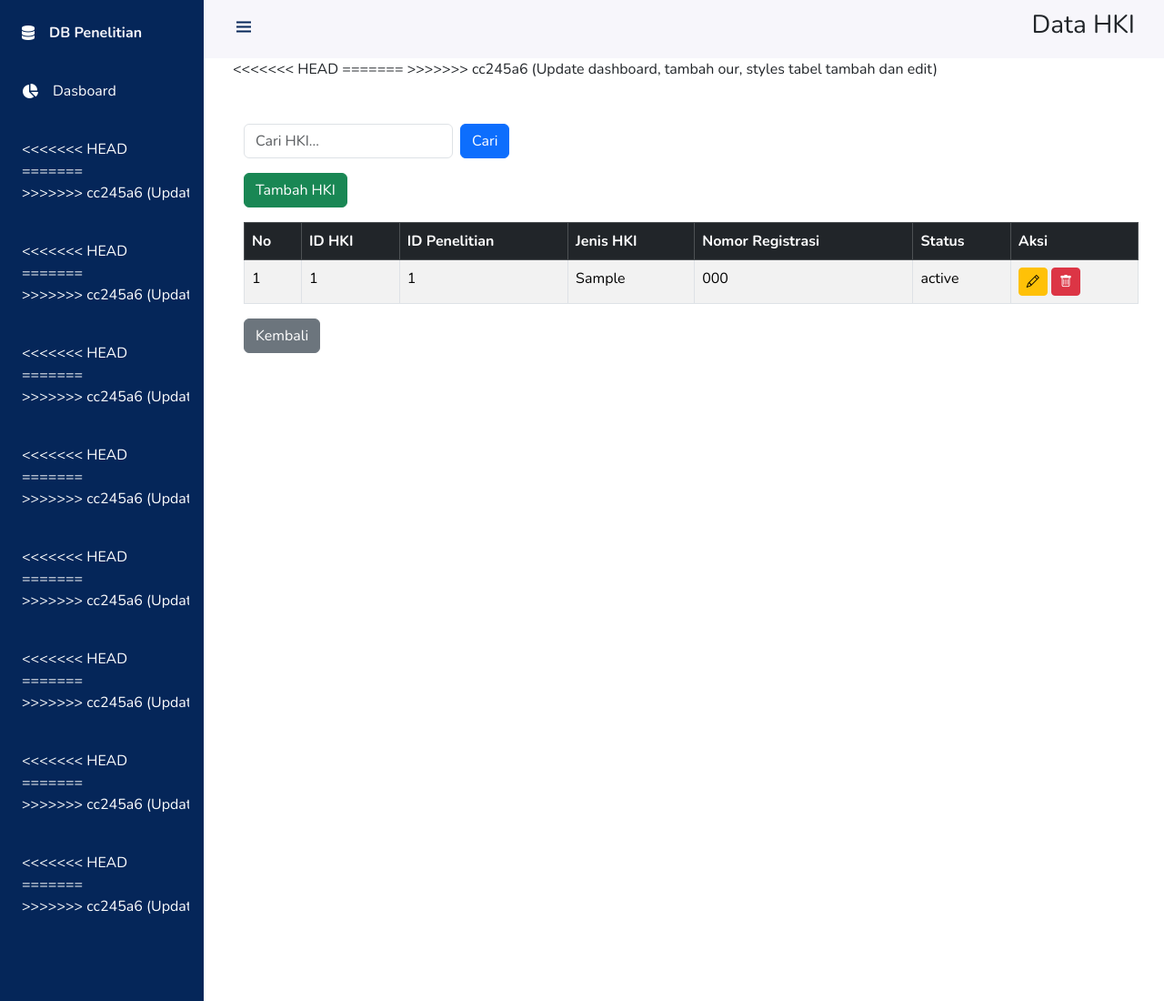
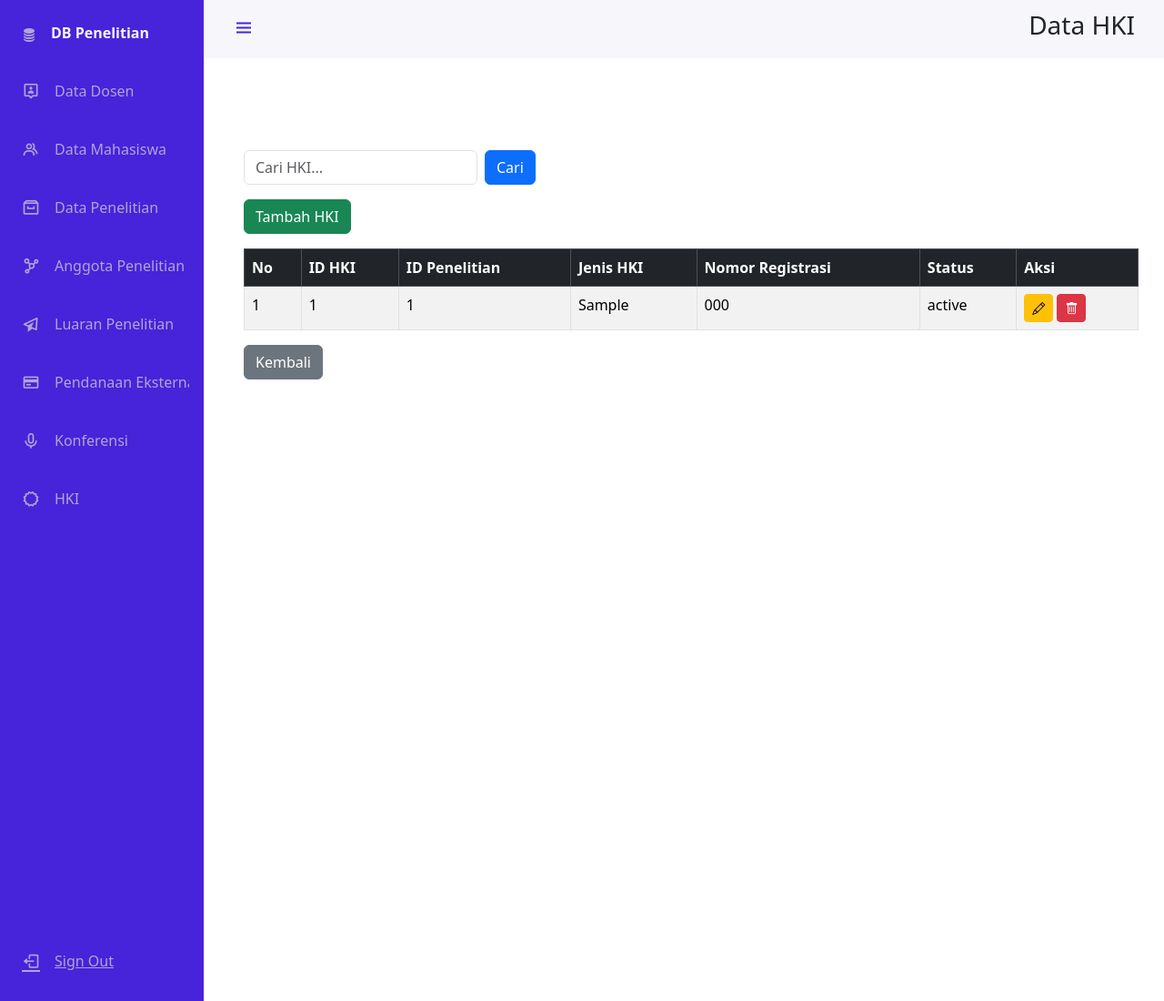
Before and after one commit to Destaanugra1/UAS-PBD, a PHP site: page /database/hki.php in a window 1280 px wide. Shown: the whole page at 91% size. Run offline with PHP 8.4, Linux system fonts and the light colour scheme; tables that the repository leaves empty or names only in its code hold one stand-in row (values such as "Sample post"); some libraries are stand-ins or nearby versions.

Commit message:
add icon sidebar

```diff
--- a/template/page.css
+++ b/template/page.css
@@ -30,7 +30,6 @@ body {
 
 a {
     text-decoration: none;
-    all: unset;
     color: inherit;
 }
 
--- a/template/sidebar.php
+++ b/template/sidebar.php
@@ -4,287 +4,60 @@
     <meta charset="UTF-8">
     <meta name="viewport" content="width=device-width, initial-scale=1.0">
     <title>Document</title>
-<<<<<<< HEAD
     <link rel="stylesheet" href="page.css">
-=======
-    <style>
-        @import url("https://fonts.googleapis.com/css2?family=Nunito:wght@400;600;700&display=swap");
-
-:root {
-    --header-height: 3rem;
-    --nav-width: 68px;
-    --first-color: #052659;
-    --first-color-light: #ffffff;
-    --white-color: #F7F6FB;
-    --body-font: 'Nunito', sans-serif;
-    --normal-font-size: 1rem;
-    --z-fixed: 100;
-}
-
-*, ::before, ::after {
-    box-sizing: border-box;
-}
-
-body {
-    position: relative;
-    margin: var(--header-height) 0 0 0;
-    padding: 0 1rem;
-    font-family: var(--body-font);
-    font-size: var(--normal-font-size);
-    transition: .5s;
-}
-
-.pointer {
-    cursor: pointer;
-}
-
-a {
-    text-decoration: none;
-    all: unset;
-    color: inherit;
-}
-
-.header {
-    width: 100%;
-    height: var(--header-height);
-    position: fixed;
-    top: 0;
-    left: 0;
-    display: flex;
-    align-items: center;
-    justify-content: space-between;
-    padding: 0 1rem;
-    background-color: var(--white-color);
-    z-index: var(--z-fixed);
-    transition: .5s;
-}
-
-.header_toggle {
-    color: var(--first-color);
-    font-size: 1.5rem;
-    cursor: pointer;
-}
-
-.header_img {
-    width: 35px;
-    height: 35px;
-    display: flex;
-    justify-content: center;
-    border-radius: 50%;
-    overflow: hidden;
-}
-
-.header_img img {
-    width: 40px;
-}
-
-.l-navbar {
-    position: fixed;
-    top: 0;
-    left: -30%;
-    width: var(--nav-width);
-    height: 100vh;
-    background-color: var(--first-color);
-    padding: .5rem 1rem 0 0;
-    transition: .5s;
-    z-index: var(--z-fixed);
-}
-
-.l-navbar:hover {
-    left: 0;
-    width: calc(var(--nav-width) + 156px);
-}
-
-.nav {
-    height: 100%;
-    display: flex;
-    flex-direction: column;
-    justify-content: space-between;
-    overflow: hidden;
-}
-
-.nav_logo, .nav_link {
-    display: grid;
-    grid-template-columns: max-content max-content;
-    align-items: center;
-    column-gap: 1rem;
-    padding: .5rem 0 .5rem 1.5rem;
-}
-
-.nav_logo {
-    margin-bottom: 2rem;
-}
-
-.nav_logo-icon {
-    font-size: 1.25rem;
-    color: var(--white-color);
-}
-
-.nav_logo-name {
-    color: var(--white-color);
-    font-weight: 700;
-}
-
-.nav_link {
-    position: relative;
-    color: var(--first-color-light);
-    margin-bottom: 1.5rem;
-    transition: .3s;
-}
-
-.nav_link:hover {
-    color: var(--white-color);
-}
-
-.nav_icon {
-    font-size: 1.25rem;
-}
-
-.show {
-    left: 0;
-}
-
-.body-pd {
-    padding-left: calc(var(--nav-width) + 1rem);
-}
-
-.active {
-    color: var(--white-color);
-}
-
-.active::before {
-    content: '';
-    position: absolute;
-    left: 0;
-    width: 2px;
-    height: 32px;
-    background-color: var(--white-color);
-}
-
-.height-100 {
-    height: 100vh;
-}
-
-@media screen and (min-width: 768px) {
-    body {
-        margin: calc(var(--header-height) + 1rem) 0 0 0;
-        padding-left: calc(var(--nav-width) + 2rem);
-    }
-
-    .header {
-        height: calc(var(--header-height) + 1rem);
-        padding: 0 2rem 0 calc(var(--nav-width) + 2rem);
-    }
-
-    .header_img {
-        width: 40px;
-        height: 40px;
-    }
-
-    .header_img img {
-        width: 45px;
-    }
-
-    .l-navbar {
-        left: 0;
-        padding: 1rem 1rem 0 0;
-    }
-
-    .show {
-        width: calc(var(--nav-width) + 156px);
-    }
-
-    .body-pd {
-        padding-left: calc(var(--nav-width) + 188px);
-    }
-}
-    </style>
-    <script src="https://kit.fontawesome.com/8d0182f1bd.js" crossorigin="anonymous"></script>
->>>>>>> cc245a6 (Update dashboard, tambah our, styles tabel tambah dan edit)
 </head>
 <body>
 <div class="l-navbar" id="nav-bar">
     <nav class="nav">
         <div class="pointer">
-            <a href="#" class="nav_link">
-                <i class="fa-solid fa-database"></i>
-                <span class="nav_logo-name">DB Penelitian</span>
+            <a href="/db_penelitian_dosen_3b" role="button" class="link-offset-2 link-underline nav_link link-underline-opacity-0">
+            <i class="bi bi-database-fill"><svg xmlns="http://www.w3.org/2000/svg" width="16" height="16" fill="currentColor" class="bi bi-database-fill" viewBox="0 0 16 16">
+  <path d="M3.904 1.777C4.978 1.289 6.427 1 8 1s3.022.289 4.096.777C13.125 2.245 14 2.993 14 4s-.875 1.755-1.904 2.223C11.022 6.711 9.573 7 8 7s-3.022-.289-4.096-.777C2.875 5.755 2 5.007 2 4s.875-1.755 1.904-2.223"/>
+  <path d="M2 6.161V7c0 1.007.875 1.755 1.904 2.223C4.978 9.71 6.427 10 8 10s3.022-.289 4.096-.777C13.125 8.755 14 8.007 14 7v-.839c-.457.432-1.004.751-1.49.972C11.278 7.693 9.682 8 8 8s-3.278-.307-4.51-.867c-.486-.22-1.033-.54-1.49-.972"/>
+  <path d="M2 9.161V10c0 1.007.875 1.755 1.904 2.223C4.978 12.711 6.427 13 8 13s3.022-.289 4.096-.777C13.125 11.755 14 11.007 14 10v-.839c-.457.432-1.004.751-1.49.972-1.232.56-2.828.867-4.51.867s-3.278-.307-4.51-.867c-.486-.22-1.033-.54-1.49-.972"/>
+  <path d="M2 12.161V13c0 1.007.875 1.755 1.904 2.223C4.978 15.711 6.427 16 8 16s3.022-.289 4.096-.777C13.125 14.755 14 14.007 14 13v-.839c-.457.432-1.004.751-1.49.972-1.232.56-2.828.867-4.51.867s-3.278-.307-4.51-.867c-.486-.22-1.033-.54-1.49-.972"/>
+</svg></i>
+                <span class=" nav_logo-name">DB Penelitian</span>
             </a>
             <div class="nav_list">
-                <a href="../" class="nav_link">
-                    <i class="fa-solid fa-chart-pie"></i>
-                    <span role="button" class="nav_name">Dasboard</span>
-                </a>
-                <a href="../database/dosen.php" class="nav_link">
-<<<<<<< HEAD
+                <a role="button" href="../database/dosen.php" class="link-offset-2 link-underline nav_link link-underline-opacity-0">
                     <i class='bx bx-user-pin nav_icon'></i>
-=======
-                    <i class="fa-solid fa-chalkboard-user"></i>
->>>>>>> cc245a6 (Update dashboard, tambah our, styles tabel tambah dan edit)
                     <span role="butt" class="nav_name">Data Dosen</span>
                 </a>
 
 
-                <a href="../database/mahasiswa.php" class="nav_link">
-<<<<<<< HEAD
+                <a role="button" href="../database/mahasiswa.php" class="link-offset-2 link-underline nav_link link-underline-opacity-0">
                     <i class='bx bx-group nav_icon'></i>
-=======
-                    <i class="fa-solid fa-user-tie"></i>
->>>>>>> cc245a6 (Update dashboard, tambah our, styles tabel tambah dan edit)
                     <span role="butt" class="nav_name">Data Mahasiswa</span>
                 </a>
 
-                <a href="../database/penelitian.php" class="nav_link">
-<<<<<<< HEAD
+                <a role="button" href="../database/penelitian.php" class="link-offset-2 link-underline nav_link link-underline-opacity-0">
                     <i class='bx bx-archive nav_icon'></i>
-=======
-                    <i class="fa-solid fa-book"></i>
->>>>>>> cc245a6 (Update dashboard, tambah our, styles tabel tambah dan edit)
                     <span role="butt" class="nav_name">Data Penelitian</span>
                 </a>
 
-                <a href="../database/anggota_penelitian.php" class="nav_link">
-<<<<<<< HEAD
+                <a role="button" href="../database/anggota_penelitian.php" class="link-offset-2 link-underline nav_link link-underline-opacity-0">
                     <i class='bx bx-network-chart nav_icon'></i>
-=======
-                    <i class="fa-solid fa-people-group"></i>
->>>>>>> cc245a6 (Update dashboard, tambah our, styles tabel tambah dan edit)
                     <span role="butt" class="nav_name">Anggota Penelitian</span>
                 </a>
 
-                <a href="../database/luaran_penelitian.php" class="nav_link">
-<<<<<<< HEAD
+                <a role="button" href="../database/luaran_penelitian.php" class="link-offset-2 link-underline nav_link link-underline-opacity-0">
                     <i class='bx bx-paper-plane nav_icon'></i>
-=======
-                    <i class="fa-solid fa-book-open-reader"></i>
->>>>>>> cc245a6 (Update dashboard, tambah our, styles tabel tambah dan edit)
                     <span role="butt" class="nav_name">Luaran Penelitian</span>
                 </a>
 
-                <a href="../database/pendanaan_eksternal.php" class="nav_link">
-<<<<<<< HEAD
+                <a role="button" href="../database/pendanaan_eksternal.php" class="link-offset-2 link-underline nav_link link-underline-opacity-0">
                     <i class='bx bx-credit-card nav_icon'></i>
-=======
-                    <i class="fa-solid fa-sack-dollar"></i>
->>>>>>> cc245a6 (Update dashboard, tambah our, styles tabel tambah dan edit)
                     <span role="butt" class="nav_name">Pendanaan Eksternal</span>
                 </a>
 
-                <a href="../database/konfrensi.php" class="nav_link ">
-<<<<<<< HEAD
+                <a role="button" href="../database/konfrensi.php" class="link-offset-2 link-underline nav_link link-underline-opacity-0 ">
                     <i class='bx bx-microphone nav_icon'></i>
-=======
-                    <i class="fa-solid fa-person-chalkboard"></i>
->>>>>>> cc245a6 (Update dashboard, tambah our, styles tabel tambah dan edit)
                     <span role="butt" class="nav_name">Konferensi</span>
                 </a>
 
-                <a href="../database/hki.php" class="nav_link">
-<<<<<<< HEAD
+                <a role="button" href="../database/hki.php" class="link-offset-2 link-underline nav_link link-underline-opacity-0">
                     <i class='bx bx-certification nav_icon'></i>
-=======
-                    <i class="fa-solid fa-copyright"></i>
->>>>>>> cc245a6 (Update dashboard, tambah our, styles tabel tambah dan edit)
                     <span role="butt" class="nav_name">HKI</span>
                 </a>
             </div>
```
